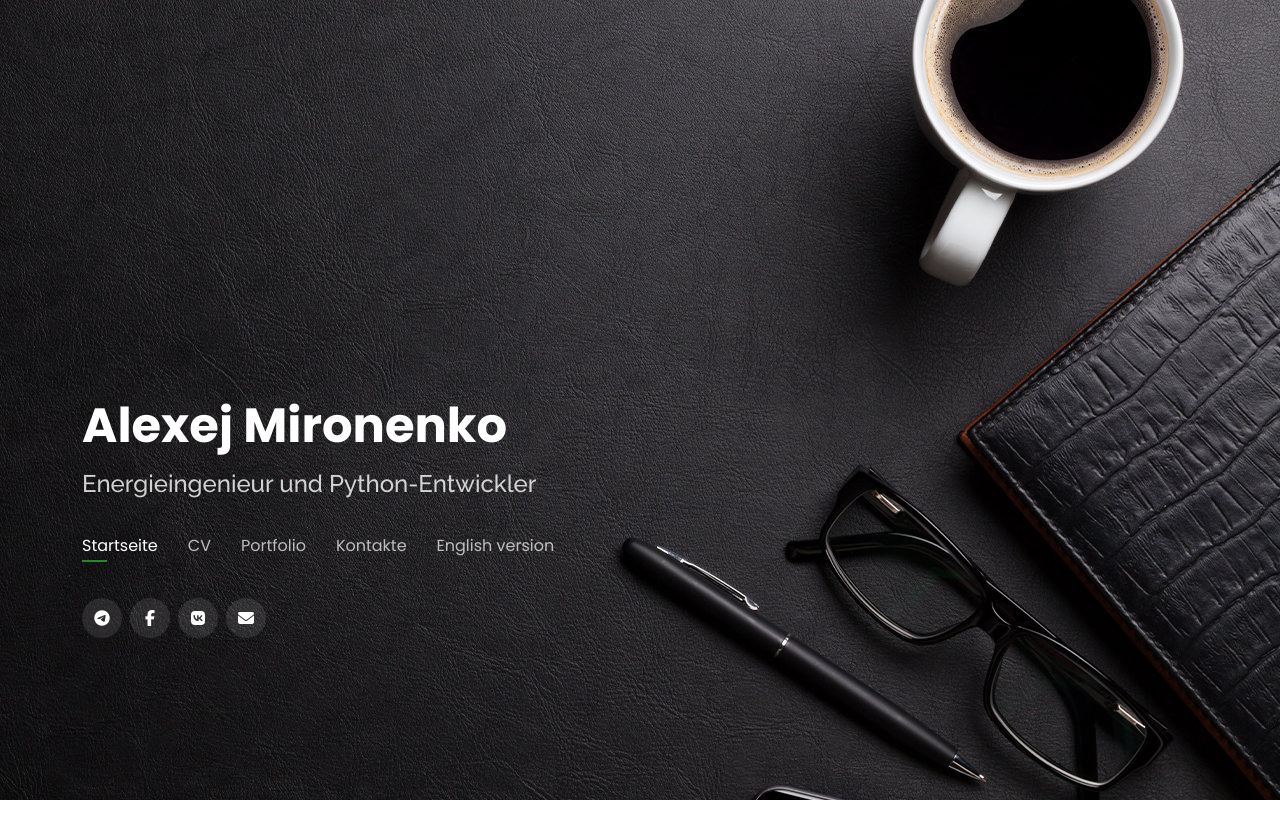
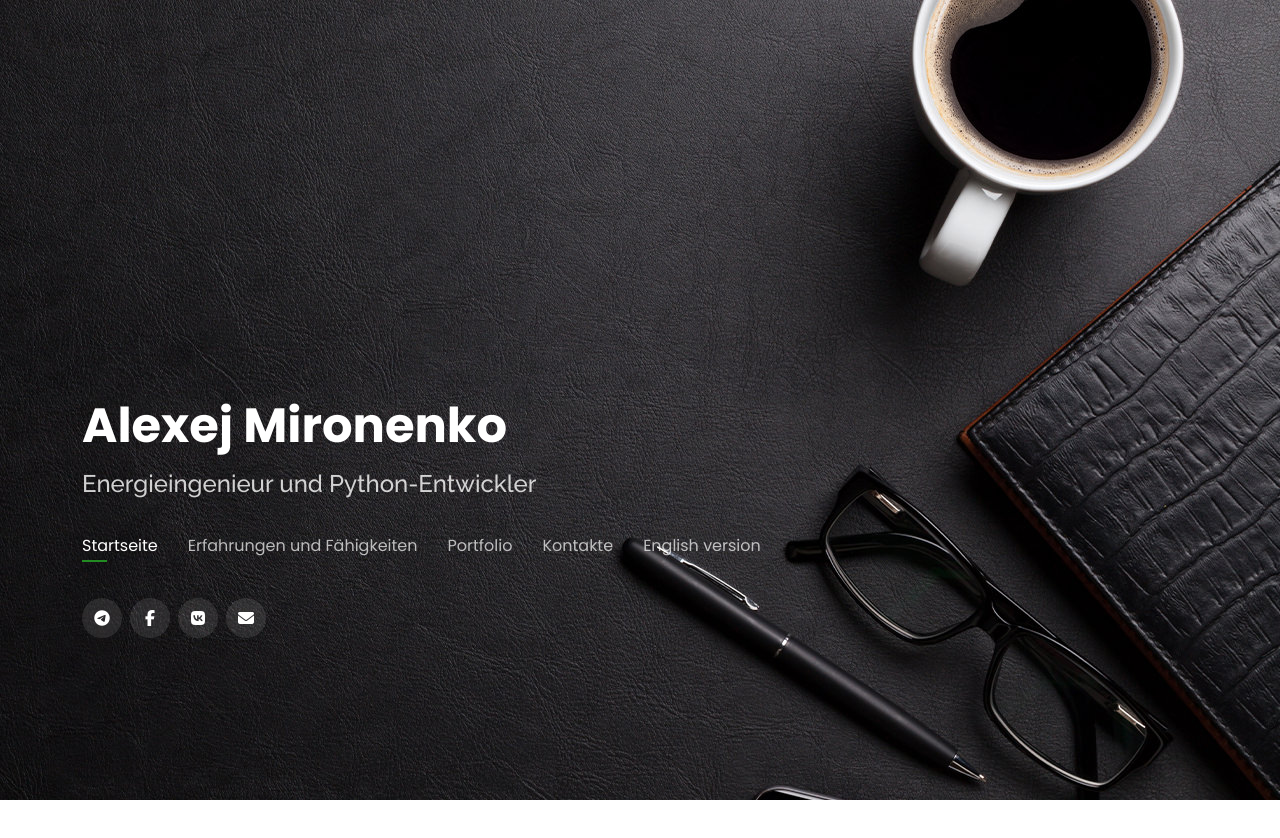
Before and after one commit to Alexey-Mir/de, a plain HTML site: page index.html in a window 1280 px wide. Drawn offline with nearby package versions, Linux system fonts and the light colour scheme.

Commit message:
Update index.html

```diff
--- a/index.html
+++ b/index.html
@@ -33,7 +33,7 @@
       <nav id="navbar" class="navbar">
         <ul>
           <li><a class="nav-link active" href="#header">Startseite</a></li>
-          <li><a class="nav-link" href="#resume">CV</a></li>
+          <li><a class="nav-link" href="#resume">Erfahrungen und Fähigkeiten</a></li>
           <li><a class="nav-link" href="#portfolio">Portfolio</a></li>
           <li><a class="nav-link" href="#contact">Kontakte</a></li>
           <li><a class="nav-link" href="https://alexey-mir.github.io">English version</a></li>
```
